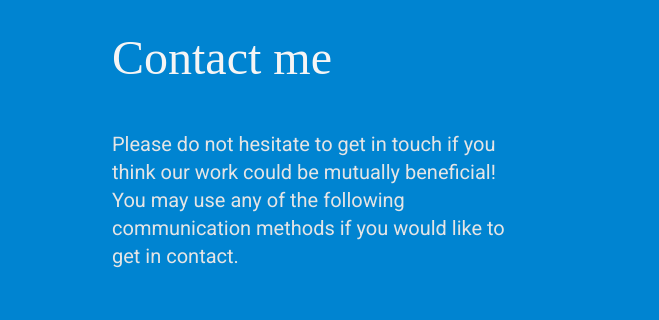
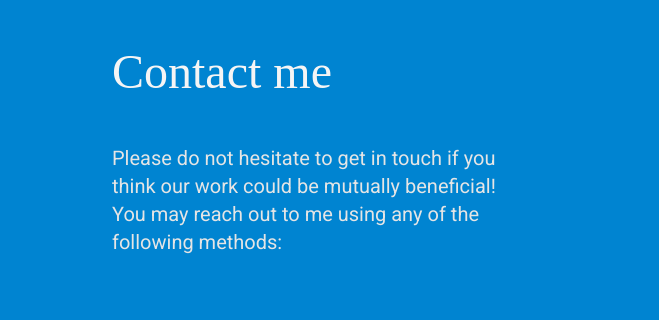
Before and after one commit to StilettoDagger/homepage-project, a website built with webpack: page src/template/index.html in a window 1280 px wide. Shown: the part 2308-2628 px from the top of the page, 0-659 px from the left. Built offline with nearby package versions, Linux system fonts and the light colour scheme; a web font is replaced by a local one; what @iconify/tailwind4 would draw is missing.

Commit message:
refactor: improve grammar in contact me section

```diff
--- a/src/template/index.html
+++ b/src/template/index.html
@@ -30,8 +30,8 @@
 				<article
 					class="justify-around sm:bg-gray-100 sm:px-8 sm:pt-18 sm:pb-4 sm:shadow-xl lg:col-span-3 lg:flex lg:flex-col lg:pt-2">
 					<h2
-						class="my-2 text-center font-playfair text-4xl font-medium text-neutral-950 lg:text-left lg:text-5xl"
-						>About me</h2
+						class="my-2 text-center font-playfair text-4xl font-medium text-neutral-950 lg:text-left lg:text-5xl">
+						About me</h2
 					>
 					<p class="font-roboto text-neutral-800 lg:text-xl"
 						>Hi! I'm a passionate Full-Stack Developer dedicated to building
@@ -334,8 +334,8 @@
 				>
 				<p class="mb-6 font-roboto text-xl text-neutral-200"
 					>Please do not hesitate to get in touch if you think our work could be
-					mutually beneficial! You may use any of the following communication
-					methods if you would like to get in contact.</p
+					mutually beneficial! You may reach out to me using any of the
+					following methods:</p
 				>
 				<ul
 					aria-label="Contact details"
```
